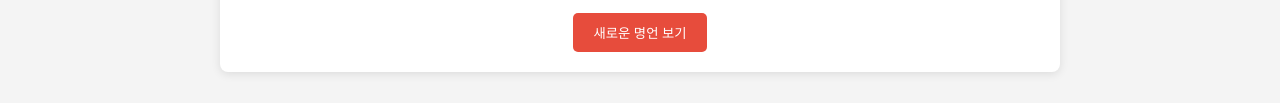
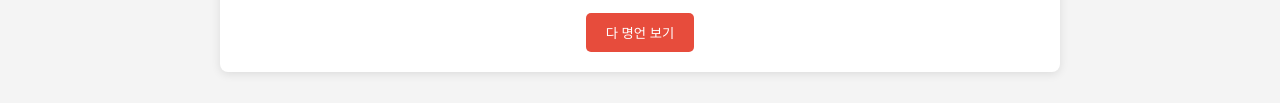
Before and after one commit to cgj0079/assertive, a plain HTML site: page index.html in a window 1280 px wide. Shown: the part 1964-2067 px from the top of the page. Drawn offline with Linux system fonts and the light colour scheme.

Commit message:
Update index.html

```diff
--- a/index.html
+++ b/index.html
@@ -51,7 +51,7 @@
         <blockquote id="quote">
             <p style="font-size: 120%;">"국가는 곧 나다!"</p>
         </blockquote>
-        <button id="new-quote">새로운 명언 보기</button>
+        <button id="new-quote">다 명언 보기</button>
     </section>
     <br><br><br>
     <footer>
```
